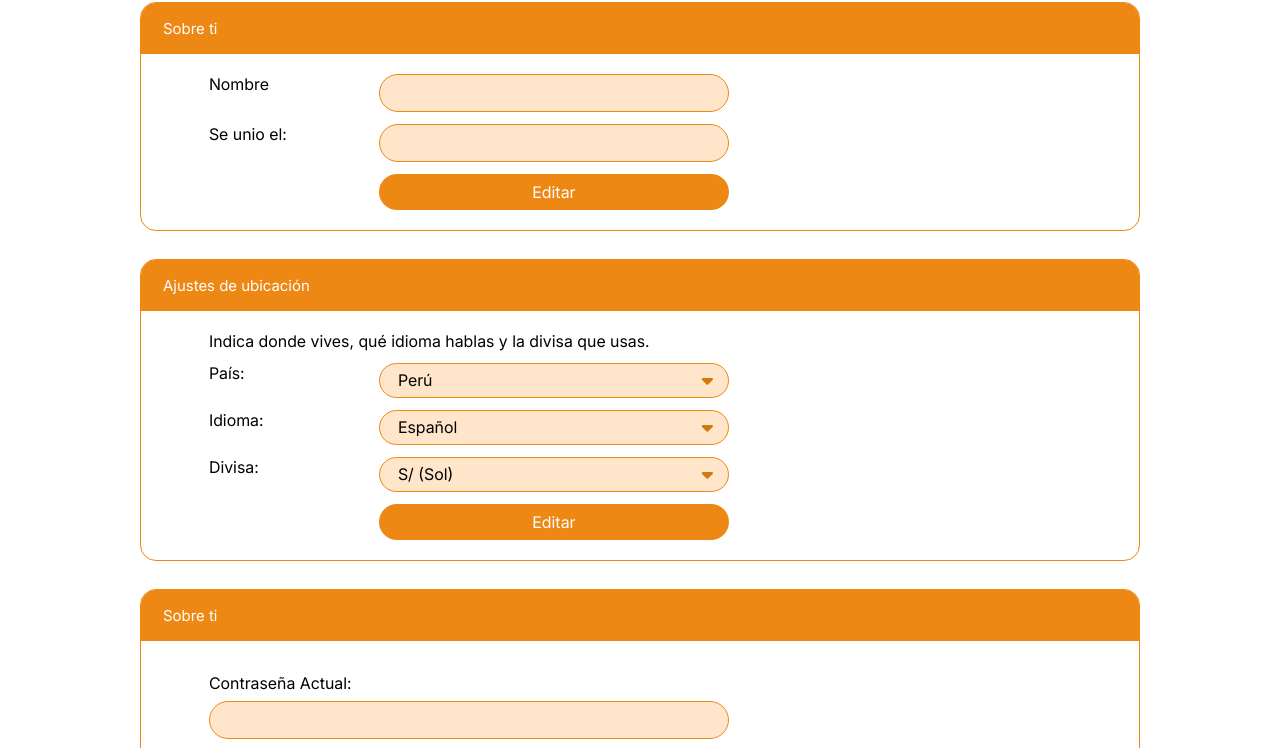
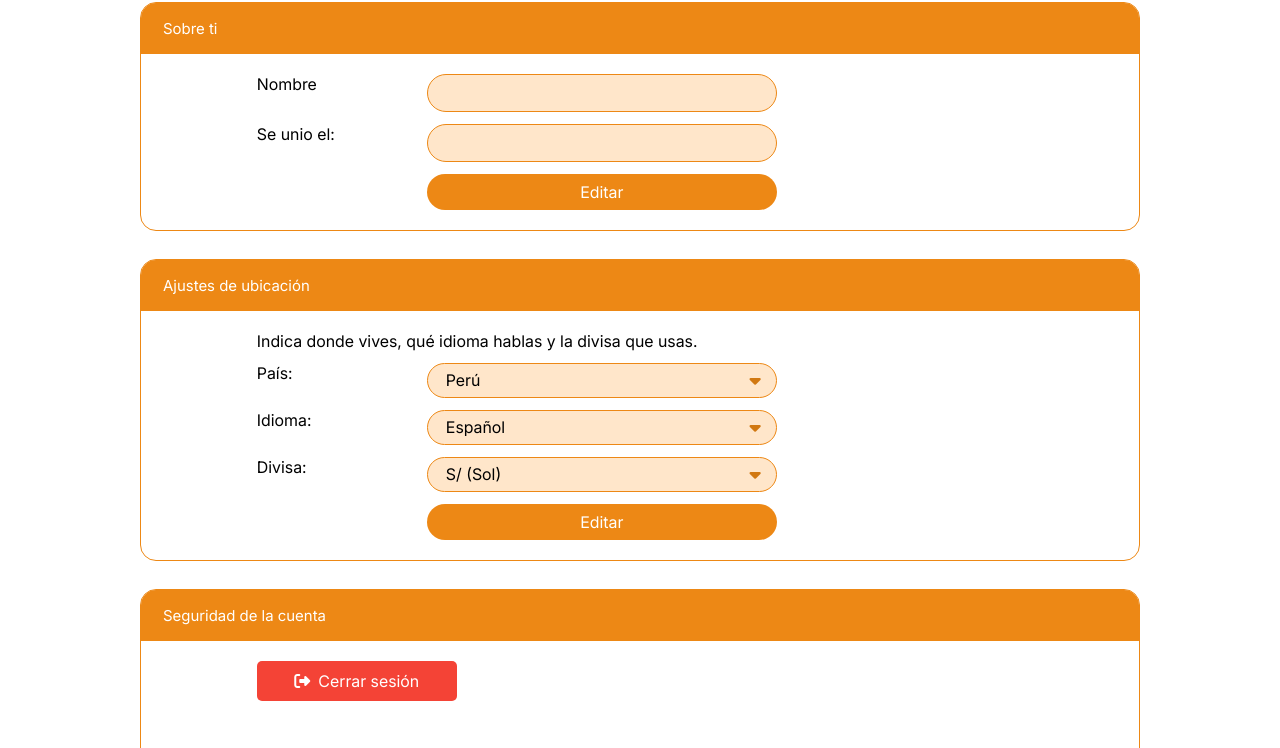
Before and after one commit to juanusat/naturecraft, a plain HTML site: page miperfil.html in a window 1280 px wide. Shown: the part 204-952 px from the top of the page. Drawn offline with Linux system fonts and the light colour scheme.

Commit message:
Corección (5/8) página perfil: botón cerra sesión y responsividad

```diff
--- a/css/miperfil.css
+++ b/css/miperfil.css
@@ -9,10 +9,19 @@
 
 }
 .group-form.inputs {
-    margin-left: 5%;
     display: flex;
     flex-direction: column;
     gap: 12px;
+}
+@media (min-width: 801px) {
+    .group-form.inputs {
+        margin-left: 10%;
+    }
+}
+@media (min-width: 601px) and (max-width: 800px) {
+    .group-form.inputs {
+        margin-left: 5%;
+    }
 }
 .group-form.inputs .form-field label:first-child {
     width: 260px;
@@ -121,3 +130,31 @@
 .ip-body select:focus {
     outline-width: 4px;
 }
+
+.btn-close-session {
+    display: flex;
+    align-items: center;
+    justify-content: center;
+    background-color: #f44336;
+    color: white;
+    border: none;
+    border-radius: 5px;
+    padding: 10px 15px;
+    font-size: 16px;
+    transition: background-color 0.3s;
+    margin-block-end: 30px;
+    width: 100%;
+    max-width: 200px;
+}
+
+.btn-close-session:hover {
+    background-color: #d32f2f;
+}
+
+.btn-close-session i {
+    margin-right: 8px;
+}
+
+.btn-close-session:focus {
+    outline: none;
+}
--- a/miperfil.html
+++ b/miperfil.html
@@ -80,10 +80,14 @@
                 </div>
                 <div class="info-panel">
                     <div class="ip-head">
-                        <div class="ip-title">Sobre ti</div>
+                        <div class="ip-title">Seguridad de la cuenta</div>
                     </div>
                     <div class="ip-body">
                         <div class="group-form inputs security-options">
+                            <button class="btn-close-session">
+                                <i class="fa-solid fa-right-from-bracket"></i>
+                                <span>Cerrar sesión</span>
+                            </button>
                             <label>
                                 <div class="label-title">Contraseña Actual:</div>
                                 <input type="text" class="ipt-cont">
@@ -96,7 +100,7 @@
                                 <div class="label-title">Confirmar Nueva Contraseña:</div>
                                 <input type="text" class="ipt-cont">
                             </label>
-                            <button class="btn-enviar-cont">Editar</button>
+                            <button class="btn-enviar-cont">Actualizar contraseña</button>
                         </div>
                     </div>
                 </div>
```
Also changed, not shown: registro.html (added, +47 -0 lines).
